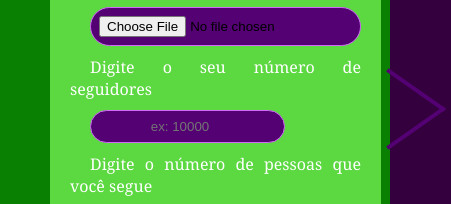
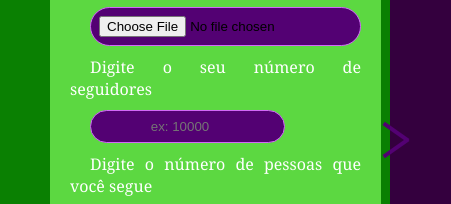
Before and after one commit to MKDimensionalTech/My_card, a plain HTML site: page index.html in a window 390 px wide. Shown: the part 224-428 px from the top of the page, 451 px wide, since content can reach past the window. Drawn offline with Linux system fonts and the light colour scheme; files whose address does not match are found by name.

Commit message:
responsivo

```diff
--- a/style.css
+++ b/style.css
@@ -232,23 +232,22 @@ div#s2{
         cursor: pointer;
     }
     div#s1{
-        margin-top: 350px;
+        margin-top: 370px;
         color: white;
         background-color: #530173;
-        width: 70px;
+        width: 30px;
         height: 4px;
         transform: rotate(-35deg);
     }
 
     div#s2{
         float: right;
-        position: absolute;
         color: white;
         background-color: #530173;
-        width: 70px;
+        width: 30px;
         height: 4px;
         transform: rotate(35deg);
-        margin-top: -42px;
+        margin-top: -20px;
     }
 }
 div#etapa2{
```
